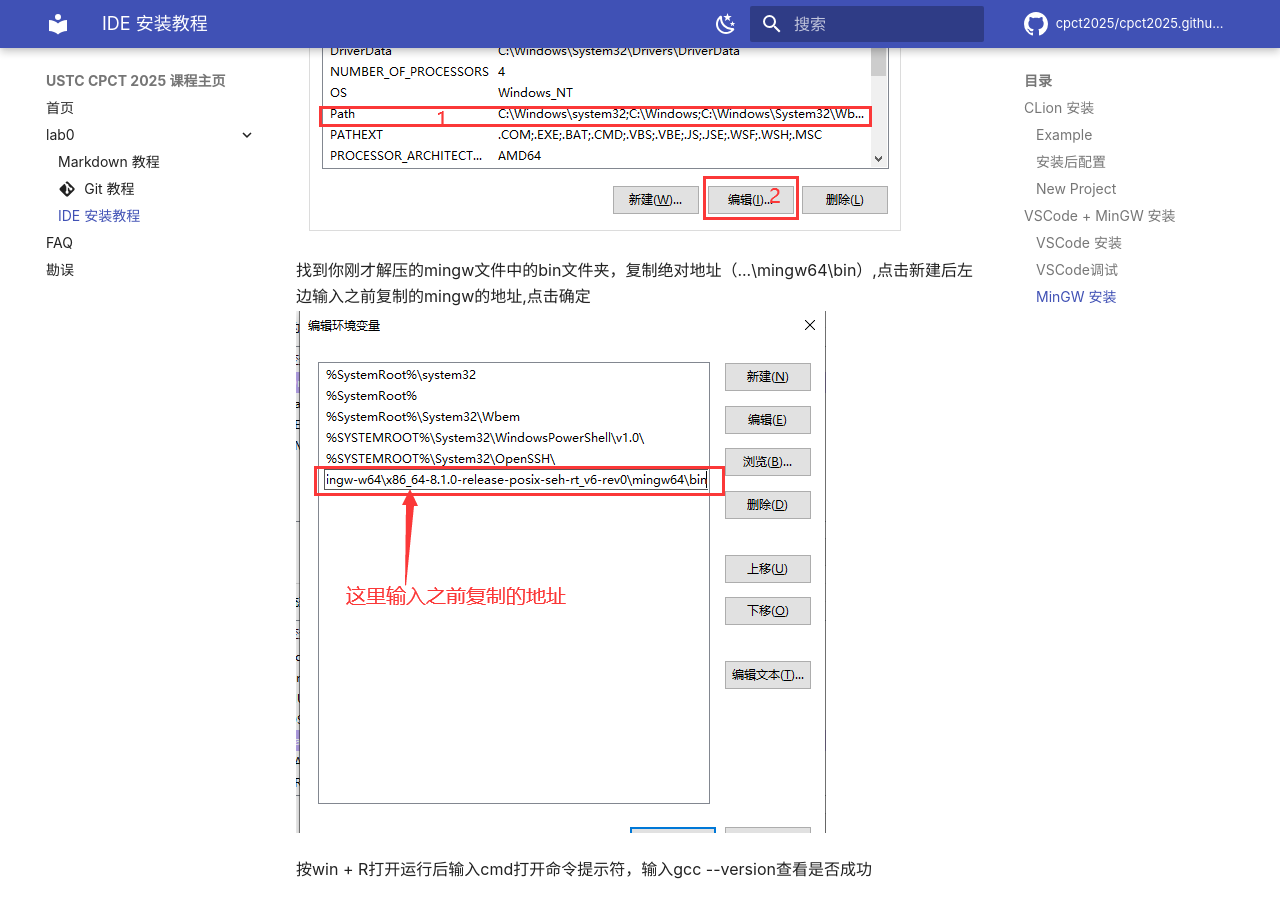
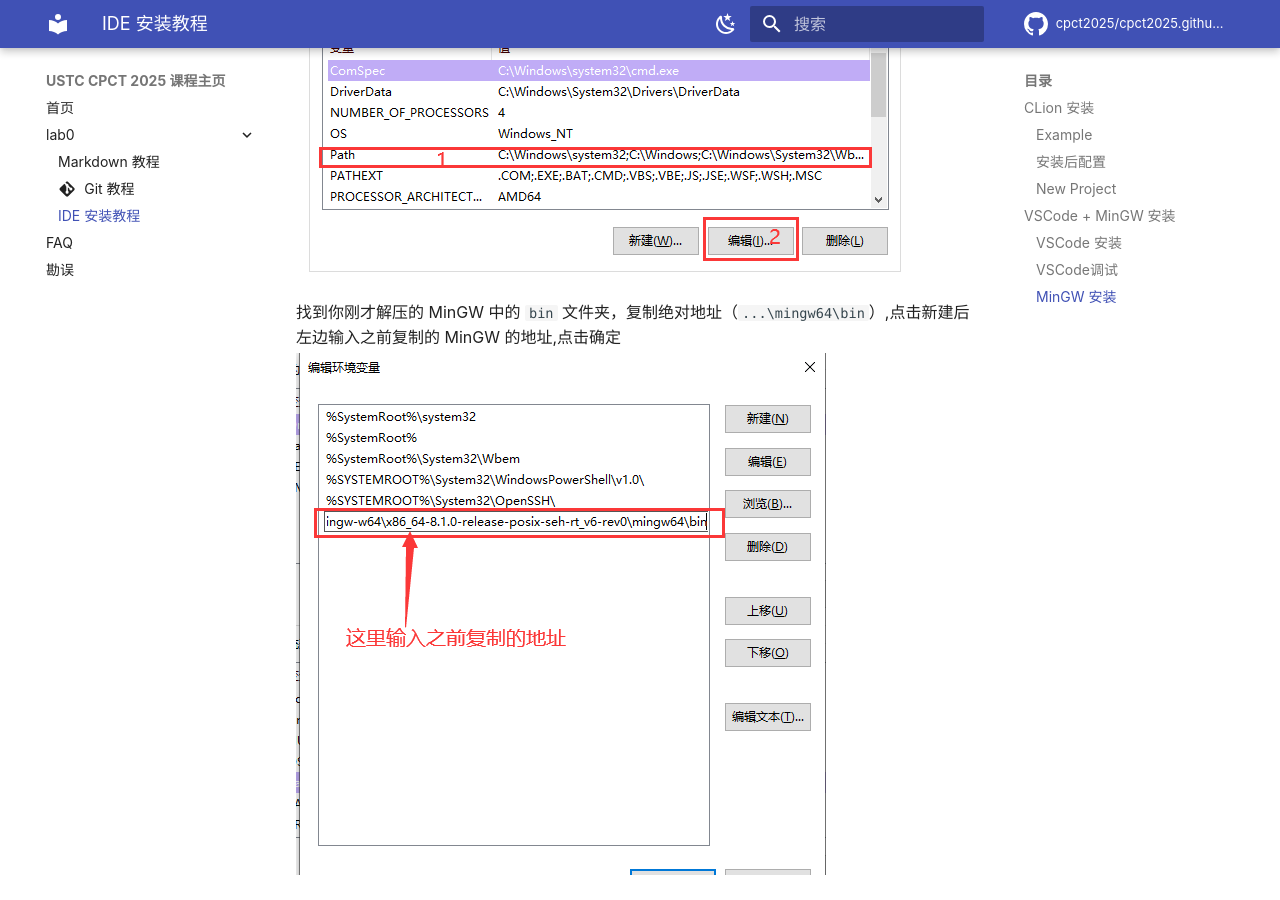
Before and after one commit to cpct2025/cpct2025.github.io, an MkDocs documentation site: the page built from docs/lab0/ide_installation.md, in a window 1280 px wide and 900 px high, scrolled down 8375 px. Built offline with MkDocs 1.6.1 and Material for MkDocs 9.7.7, drawn with Linux system fonts in a browser that asks for light colours; comment, search, counter and statistics services are not loaded; some of the changed lines change nothing that is shown; some of the changed text lies outside the part shown.

Commit message:
Refine MinGW installation instructions
Updated MinGW installation instructions for clarity and added emphasis on downloading the correct files.

```diff
--- a/docs/lab0/ide_installation.md
+++ b/docs/lab0/ide_installation.md
@@ -113,10 +113,12 @@
 
 ### MinGW 安装
 
-下载MinGW
+**下载MinGW**
 [https://sourceforge.net/projects/mingw-w64/](https://sourceforge.net/projects/mingw-w64/) (需要下载的文件在 [这里](https://sourceforge.net/projects/mingw-w64/files/Toolchains%20targetting%20Win64/Personal%20Builds/mingw-builds/8.1.0/threads-posix/seh/x86_64-8.1.0-release-posix-seh-rt_v6-rev0.7z/download)，*注意不要点击那个绿色的“下载”按钮，否则你下载的是编译器的源代码，不是编译好的编译器*)
 
-配置环境变量
+> 另有一个构建，在[这里](https://github.com/niXman/mingw-builds-binaries/releases)，包含了版本新很多的 MinGW 预构建版本。
+
+**配置环境变量**
 
 win+R 输入 sysdm.cpl
 ![VSCode4](images/VSCode4.png)
@@ -125,7 +127,7 @@
 
 ![VSCode6](images/VSCode6.png)
 
-找到你刚才解压的mingw文件中的bin文件夹，复制绝对地址（...\mingw64\bin）,点击新建后左边输入之前复制的mingw的地址,点击确定
+找到你刚才解压的 MinGW 中的 `bin` 文件夹，复制绝对地址（`...\mingw64\bin`）,点击新建后左边输入之前复制的 MinGW 的地址,点击确定
 ![VSCode7](images/VSCode7.png)
 
 按win + R打开运行后输入cmd打开命令提示符，输入gcc --version查看是否成功
```
